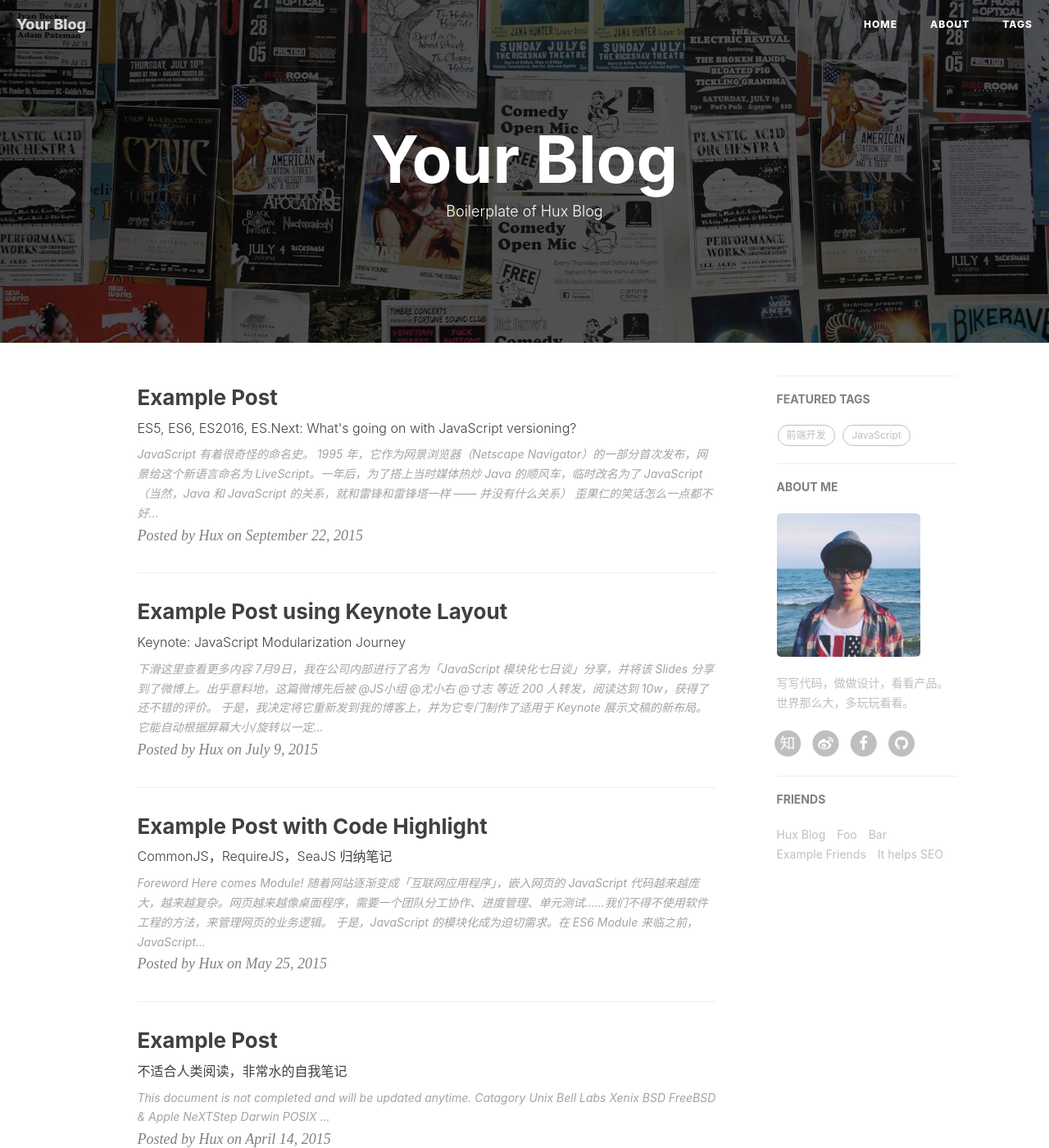
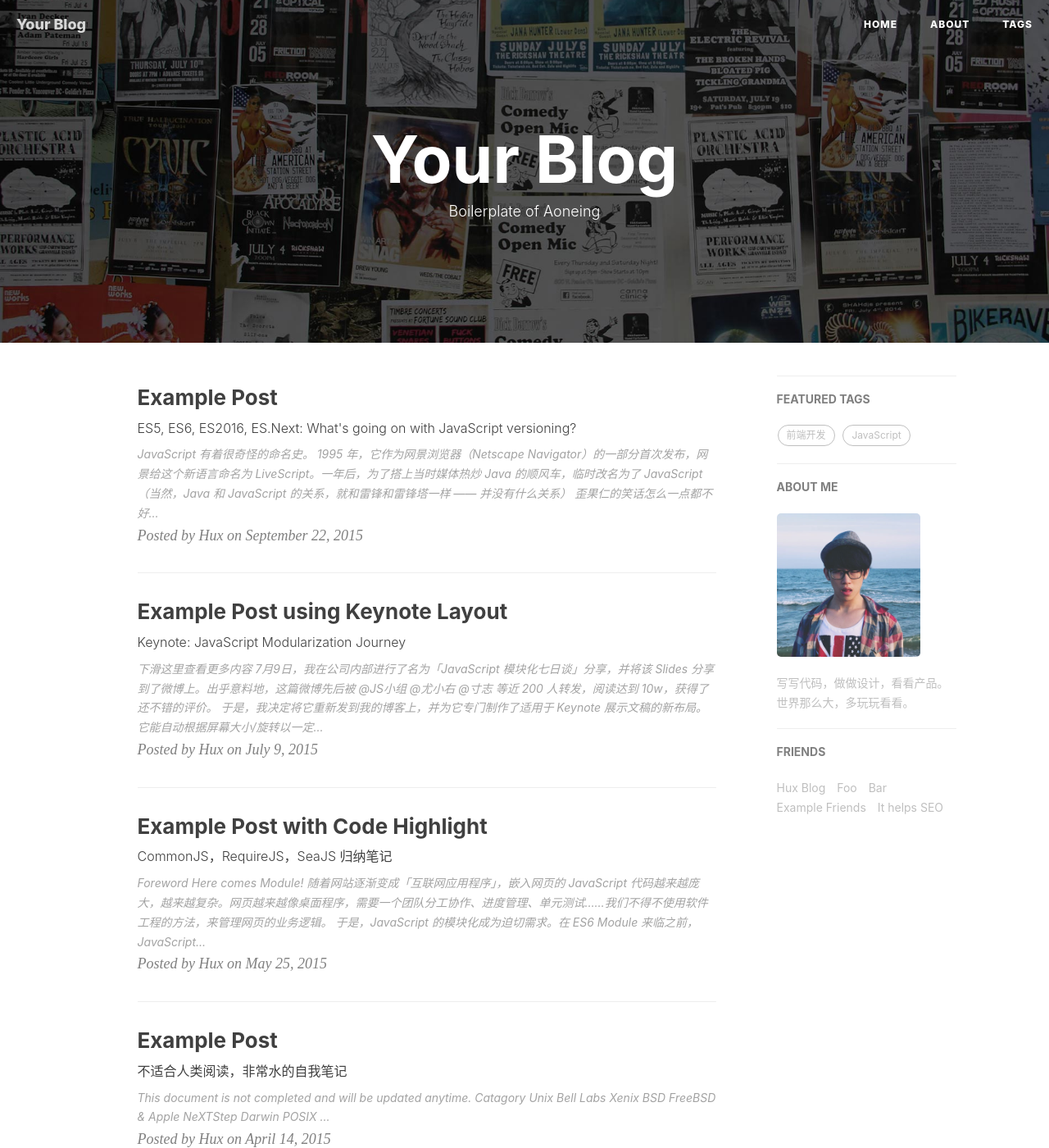
Before and after one commit to Aoneing/Aoneing.github.io, a Jekyll site: the page built from index.html, in a window 1280 px wide and 1400 px high. Shown: the whole window at 82% size. Built offline with Jekyll 4.4.1, drawn with Linux system fonts in a browser that asks for light colours; nearby versions of some CDN libraries; the list of posts is cut into pages by our own code; comment, search, counter and statistics services are not loaded; part of the change alters nothing that is shown.

```diff
--- a/_config.yml
+++ b/_config.yml
@@ -11,12 +11,12 @@ baseurl: "/huxblog-boilerplate"         # for example, '/blog' if your blog host
 
 
 # SNS settings
-RSS: false
-weibo_username:     huxpro
-zhihu_username:     huxpro
-github_username:    huxpro
+#RSS: false
+#weibo_username:     huxpro
+#zhihu_username:     huxpro
+#github_username:    huxpro
 #twitter_username:  huxpro
-facebook_username:  huxpro
+#facebook_username:  huxpro
 
 
 
@@ -50,7 +50,7 @@ kramdown:
 #disqus_username: _your_disqus_short_name_
 
 # Duoshuo settings
-duoshuo_username: huxblog
+duoshuo_username: quasimodo
 # Share component is depend on Comment so we can NOT use share only.
 duoshuo_share: true                     # set to false if you want to use Comment without Sharing
 
@@ -59,10 +59,10 @@ duoshuo_share: true                     # set to false if you want to use Commen
 
 # Analytics settings
 # Baidu Analytics
-ba_track_id: 4cc1f2d8f3067386cc5cdb626a202900
+#ba_track_id: 4cc1f2d8f3067386cc5cdb626a202900
 # Google Analytics
-ga_track_id: 'UA-49627206-1'            # Format: UA-xxxxxx-xx
-ga_domain: huangxuan.me
+#ga_track_id: 'UA-49627206-1'            # Format: UA-xxxxxx-xx
+#ga_domain: huangxuan.me
 
 
 
--- a/index.html
+++ b/index.html
@@ -1,6 +1,6 @@
 ---
 layout: page
-description: "Boilerplate of Hux Blog"
+description: "Boilerplate of Aoneing"
 ---
 
 {% for post in paginator.posts %}
```
